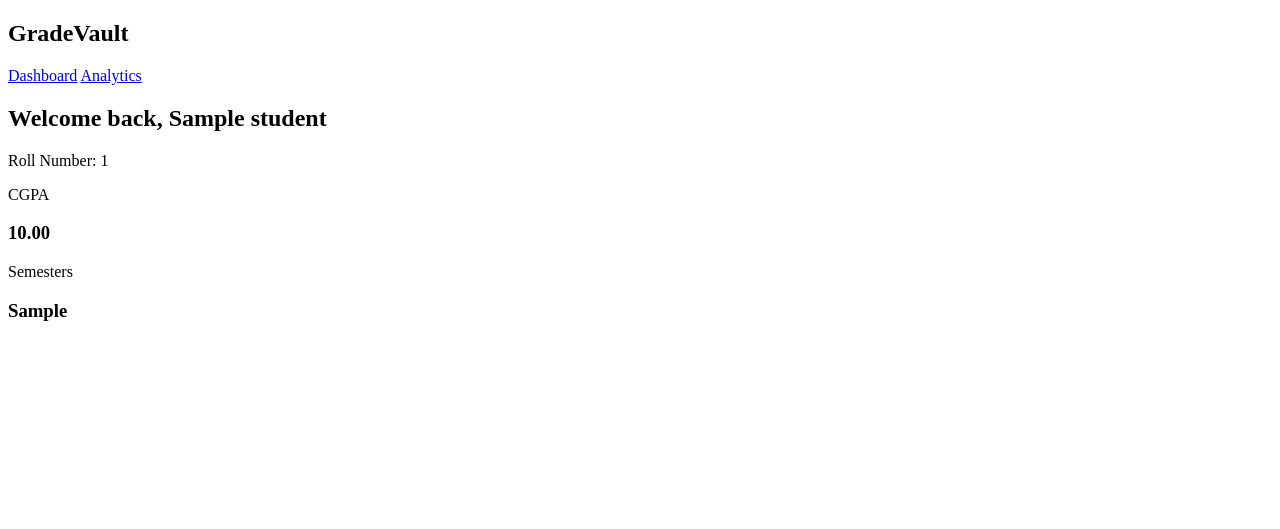
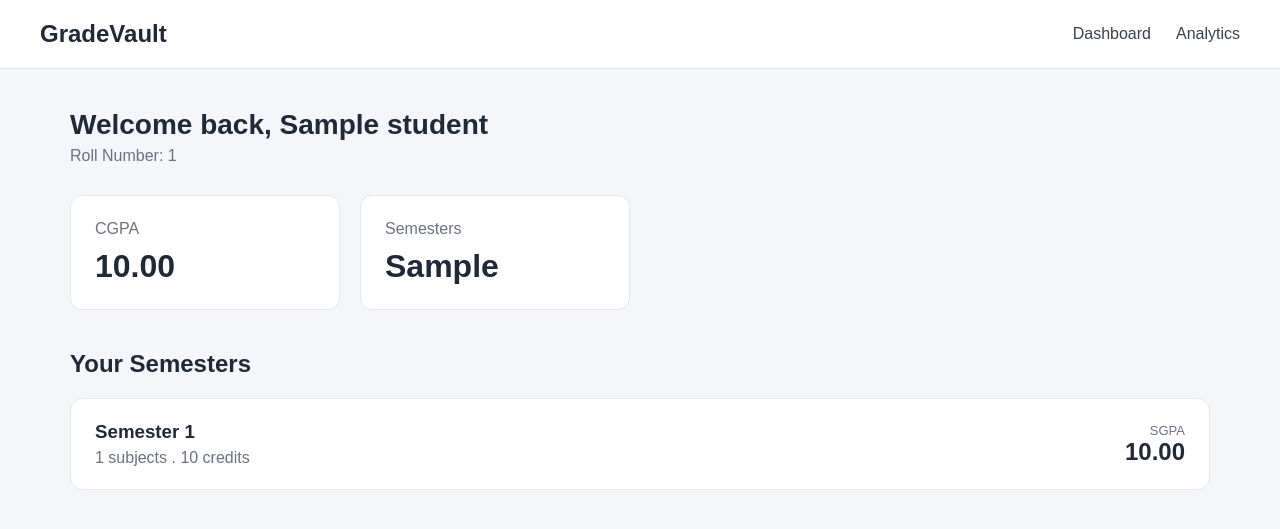
Before and after one commit to astronaut-63/GradeVault, a Flask app: template templates/dashboard.html in a window 1280 px wide. Shown: the top 529 px of the page. Run offline with Flask 3, Linux system fonts and the light colour scheme; the template is opened without the code that fills it: most values are stand-ins (such as "Sample title", 1, 10 or a date in 2020).

Commit message:
feat: add semester overview to dashboard

```diff
--- a/static/css/style.css
+++ b/static/css/style.css
@@ -70,3 +70,55 @@ body {
 .stat-card h3 {
     font-size: 32px;
 }
+
+.semester-section {
+    margin-top: 40px;
+}
+
+.section-header {
+    margin-bottom: 20px;
+}
+
+.section-header h2 {
+    font-size: 22 px;
+}
+
+.semester-grid {
+    display: grid;
+    gap: 15px;
+}
+
+.semester-card {
+    display: flex;
+    justify-content: space-between;
+    align-items: center;
+
+    background: white;
+    padding: 22px 24px;
+
+    border: 1px solid #e5e7eb;
+    border-radius: 12px;
+}
+
+.semester-card h3 {
+    margin-bottom: 6px;
+}
+
+.semester-card p {
+    color: #6b7280;
+}
+
+.semester-sgpa {
+    display: flex;
+    flex-direction: column;
+    align-items: flex-end;
+}
+
+.semester-sgpa span {
+    font-size: 13px;
+    color: #6b7280;
+}
+
+.semester-sgpa strong {
+    font-size: 24px;
+}
--- a/templates/base.html
+++ b/templates/base.html
@@ -5,18 +5,22 @@
         <meta name="viewport" content="width=device-width, initial-scale=1.0">
 
         <title>{% block title %}GradeVault{% endblock %}</title>
+
+        <link rel="stylesheet" href="{{ url_for('static', filename='css/style.css') }}">
     </head>
 
     <body>
 
-        <nav>
+        <nav class="navbar">
             <h1>GradeVault</h1>
 
-            <a href="/">Dashboard</a>
-            <a href="/analytics">Analytics</a>
+            <div class="nav-links">
+                <a href="/">Dashboard</a>
+                <a href="/analytics">Analytics</a>
+            </div>
         </nav>
 
-        <main>
+        <main class="container">
             {% block content %}
             {% endblock %}
         </main>
--- a/templates/dashboard.html
+++ b/templates/dashboard.html
@@ -23,6 +23,36 @@
 
         </section>
 
+        <section class="semester-section">
+
+            <div class="section-header">
+                <h2>Your Semesters</h2>
+            </div>
+
+            <div class="semester-grid">
+                {% for semester in student.semesters %}
+                    <div class="semester-card">
+                        <div>
+                            <h3>Semester {{ semester.number }}</h3>
+
+                            <p>
+                                {{ semester.subjects|length }} subjects
+                                . {{ semester.get_total_credits() }} credits
+                            </p>
+                        </div>
+
+                        <div class="semester-sgpa">
+                            <span>SGPA</span>
+                            <strong>
+                                {{ "%.2f"|format(semester.calculate_sgpa()) }}
+                            </strong>
+                        </div>
+
+                    </div>
+                {% endfor %}
+            </div>
+        </section>
+
     {% else %}
         <h2>Welcome to GradeVault</h2>
         <p>No student profile found.</p>
```
